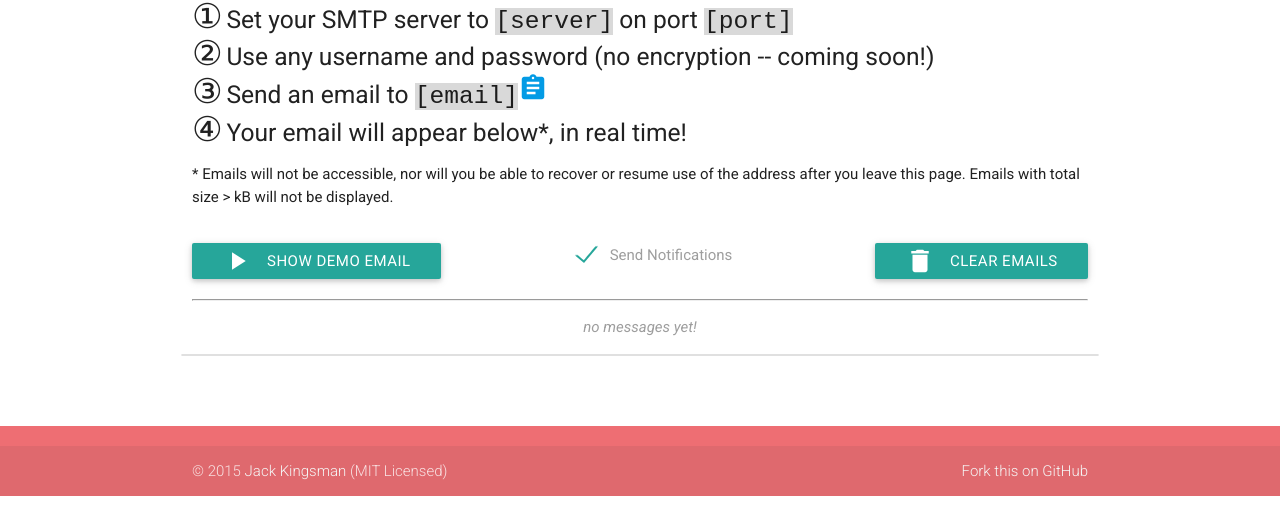
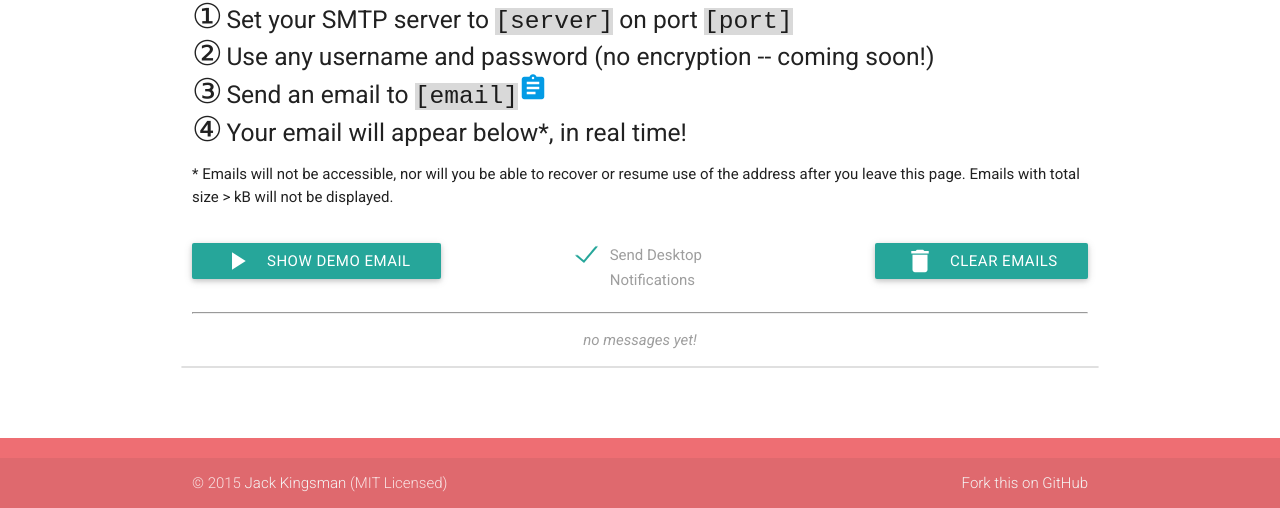
Before and after one commit to jkingsman/Mockbox, a website: page static/src/jade/index.jade in a window 1280 px wide. Shown: the part 362-870 px from the top of the page. Drawn offline with nearby package versions, Linux system fonts and the light colour scheme; files that its build step writes are made by us from their sources.

Commit message:
clarify desktop notifications

```diff
--- a/static/src/jade/index.jade
+++ b/static/src/jade/index.jade
@@ -59,7 +59,7 @@ block content
 							| Show Demo Email
 					.col.s3
 						input#sendNotifications(type='checkbox', checked)
-						label(for='sendNotifications') Send Notifications
+						label(for='sendNotifications') Send Desktop Notifications
 					.col.s4
 						a.waves-effect.waves-light.btn.right(onclick='clearEmails();')
 							i.material-icons.left delete
```
Also changed, not shown: static/dist/index.html.
